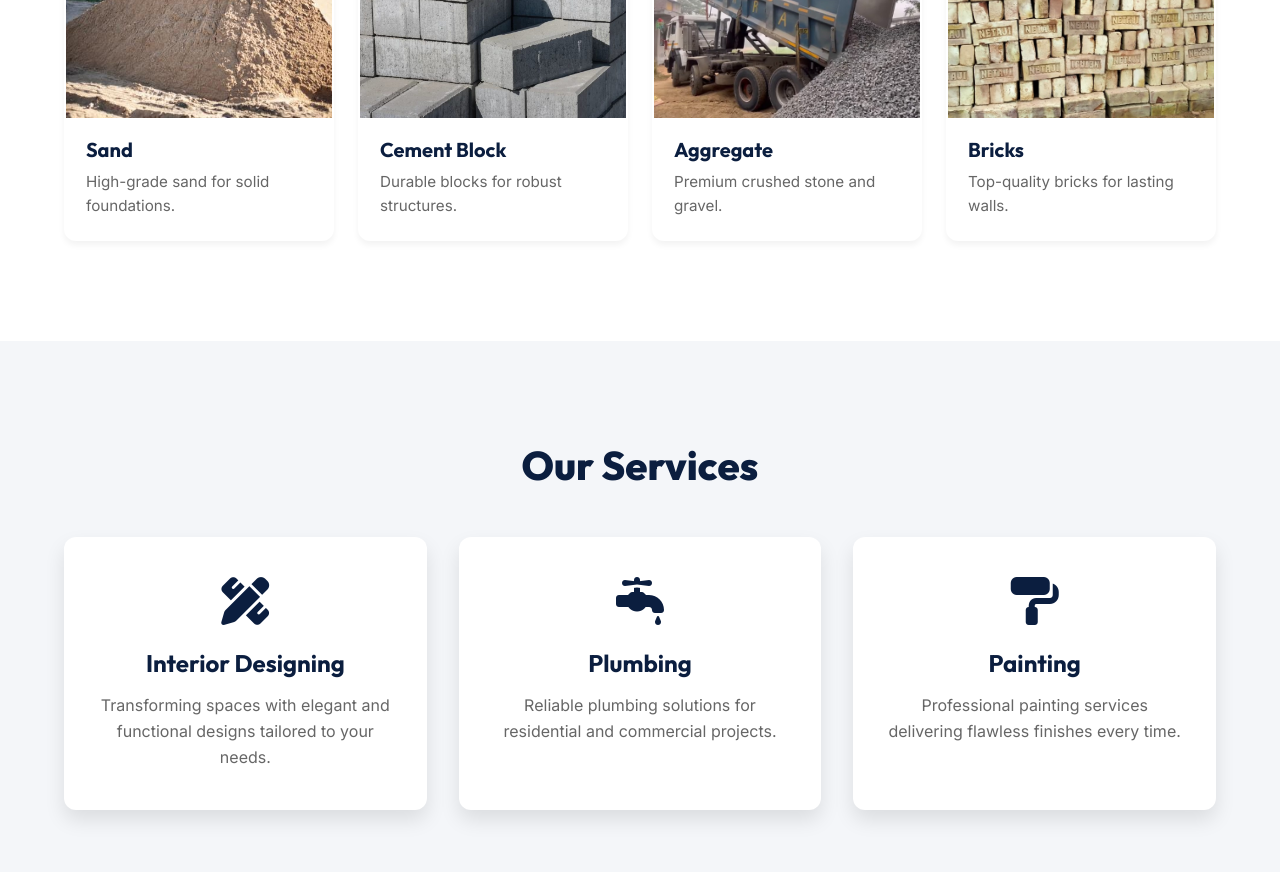
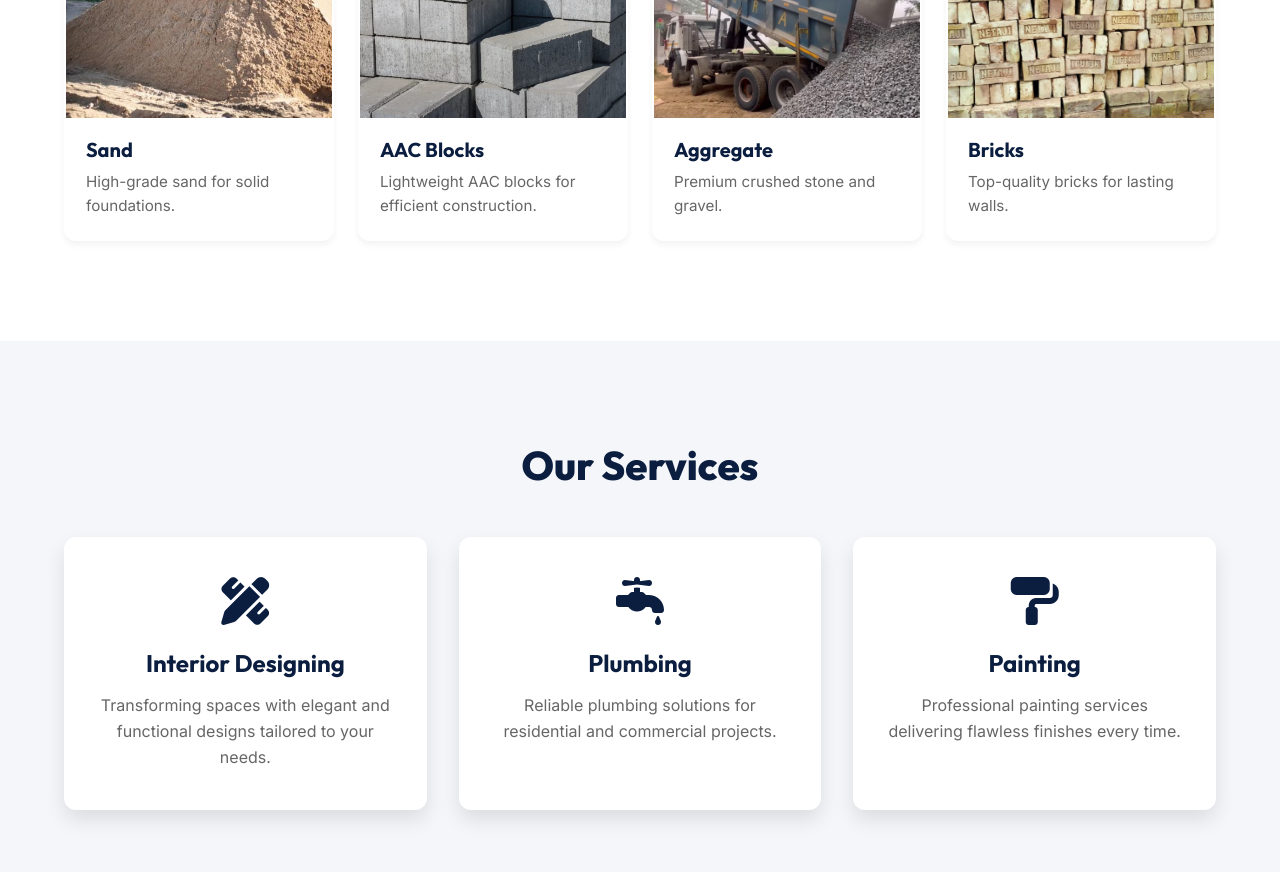
Before and after one commit to Swayam424/blueprint-buildmart, a plain HTML site: page index.html in a window 1280 px wide. Shown: the part 1080-1952 px from the top of the page. Drawn offline with Linux system fonts and the light colour scheme.

Commit message:
Rename Cement Block to AAC Blocks

```diff
--- a/index.html
+++ b/index.html
@@ -75,8 +75,8 @@
                 <div class="product-card">
                     <div class="product-img" style="background-image: url('assets/images/cement_blocks_new.jpg');"></div>
                     <div class="product-info">
-                        <h3>Cement Block</h3>
-                        <p>Durable blocks for robust structures.</p>
+                        <h3>AAC Blocks</h3>
+                        <p>Lightweight AAC blocks for efficient construction.</p>
                     </div>
                 </div>
                 <div class="product-card">
```
